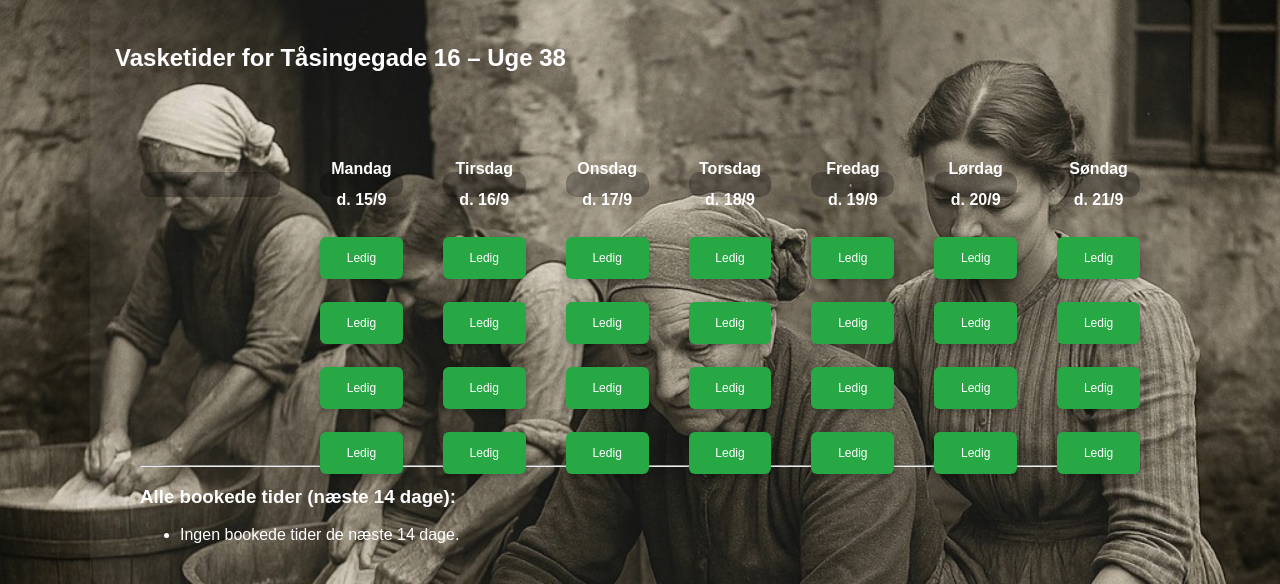
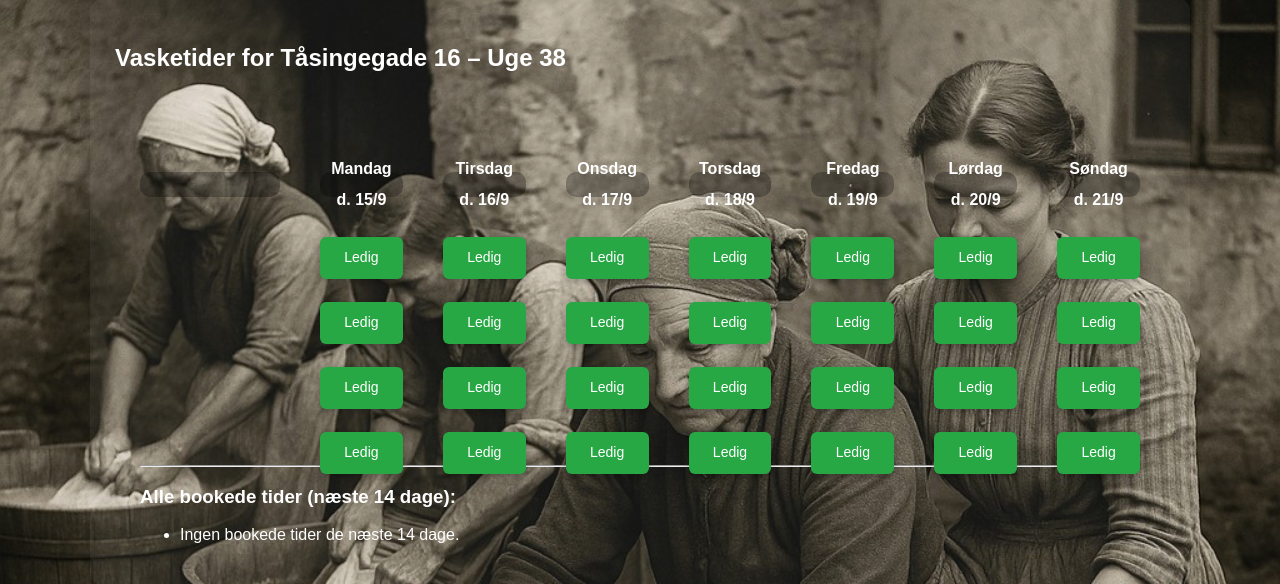
Before and after one commit to taasingegade/Vasketider, a Flask app: page /index in a window 1280 px wide. Shown: the part 101-685 px from the top of the page. Run offline with Flask 3, Linux system fonts and the light colour scheme; the visitor is signed in with stand-in values (Sample User, id 1); data that the repository does not hold is empty; some libraries are stand-ins or nearby versions.

Commit message:
Update style.css

```diff
--- a/static/style.css
+++ b/static/style.css
@@ -159,8 +159,8 @@ button:not(.slot-btn):hover{ background-color:rgba(180,180,180,0.9); }
 .calendar .split-details > summary{
   display:flex; align-items:center; justify-content:center;
   width:100%; height:100%;
-  padding:0 9px;
-  font-size:12px;
+  padding:0 14px;
+  font-size:14px;
   border:none; border-radius:6px;
   line-height:1.2;
   cursor:pointer;
```
